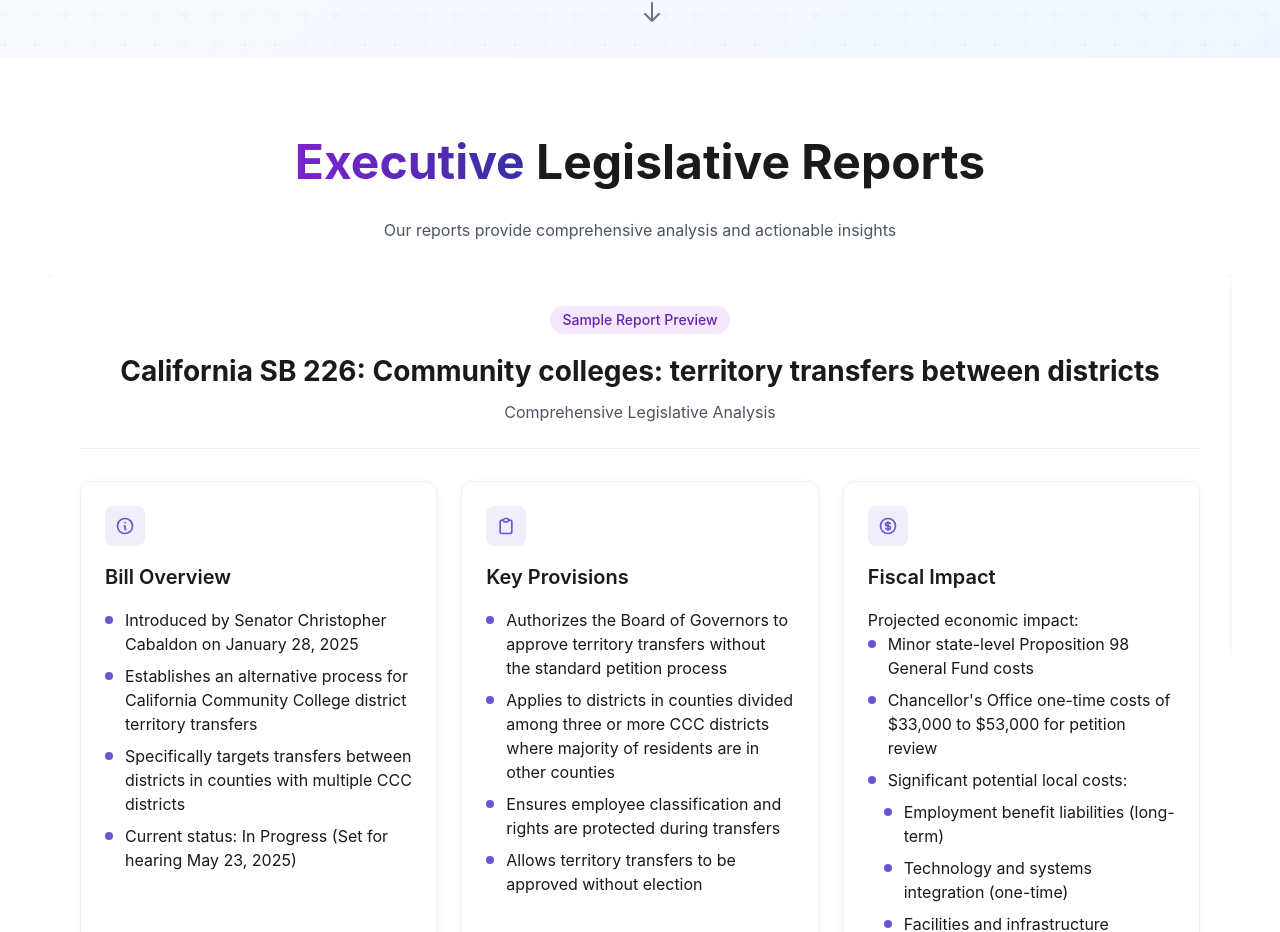
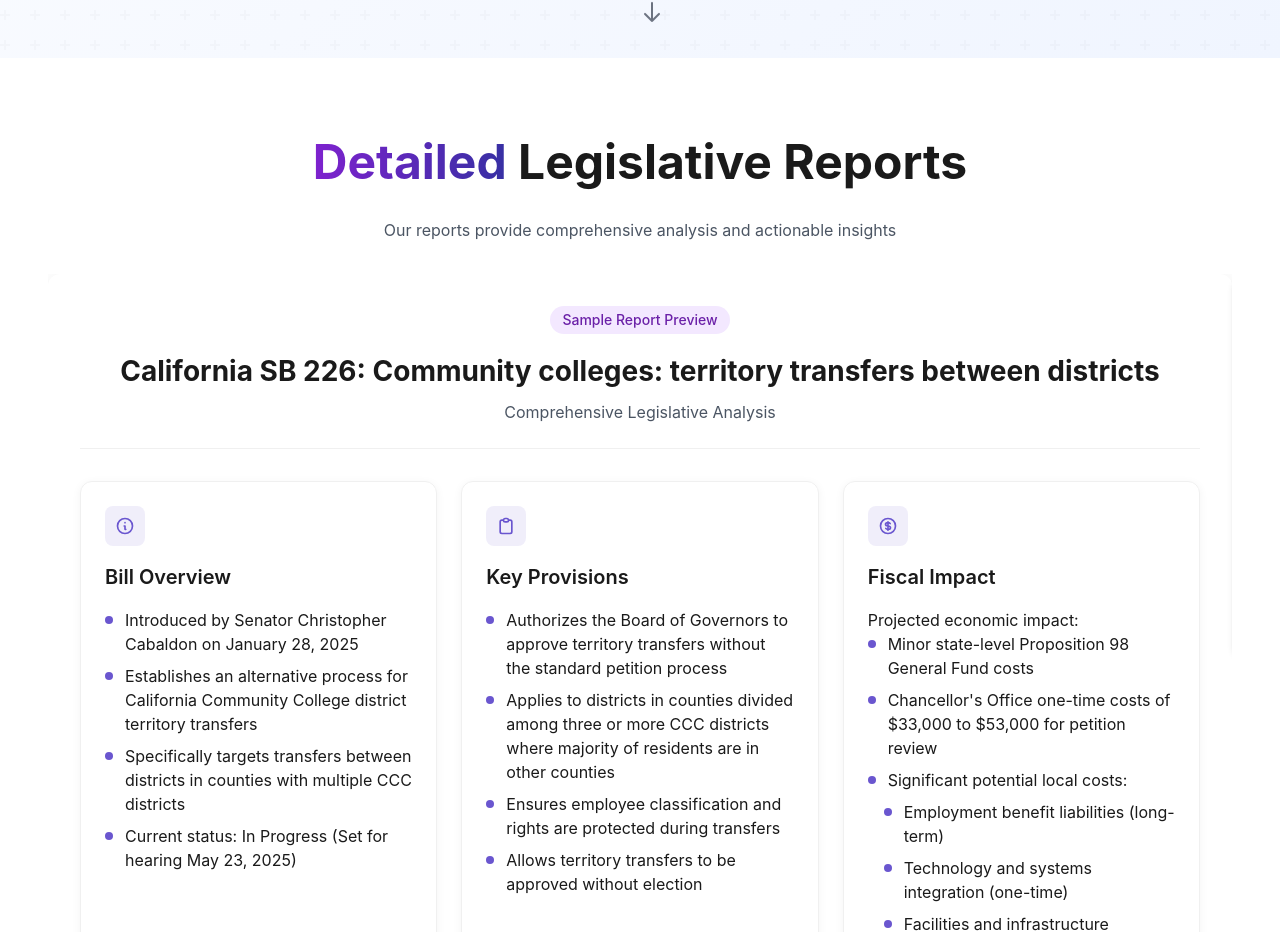
Before and after one commit to ehawked/legislative-report-app, a React (Vite) app: page / in a window 1280 px wide. Shown: the part 1040-1972 px from the top of the page. Built offline with nearby package versions, Linux system fonts and the light colour scheme.

Commit message:
Update Carousel Layout and Styling

```diff
--- a/src/App.tsx
+++ b/src/App.tsx
@@ -250,7 +250,7 @@ function App() {
       <section className="sample-preview-section py-20">
         <div className="max-w-7xl mx-auto px-4">
           <h2 className="text-4xl md:text-5xl font-bold text-center mb-4 sample-preview-heading scroll-trigger">
-            <span className="gradient-text">Executive</span> Legislative Reports
+            <span className="gradient-text">Detailed</span> Legislative Reports
           </h2>
           <p className="text-gray-600 text-center mb-8 max-w-2xl mx-auto scroll-trigger" style={{ transitionDelay: '0.2s' }}>
             Our reports provide comprehensive analysis and actionable insights
@@ -374,7 +374,7 @@ function App() {
 
           {showPreview && (
             <div className="mt-16 scroll-trigger" style={{ transitionDelay: '0.2s' }}>
-              <ReportPreview billNumber={billNumber} />
+              <SampleReportPreview />
             </div>
           )}
         </div>
```
